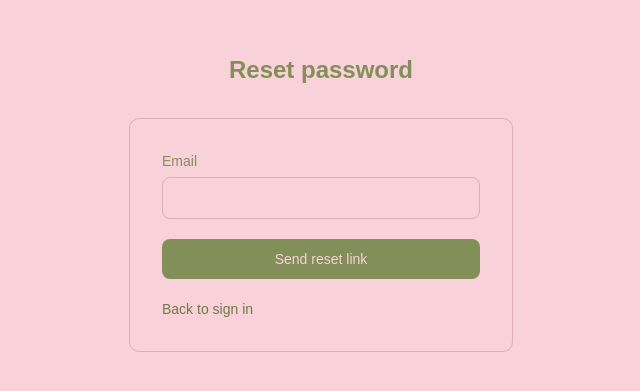
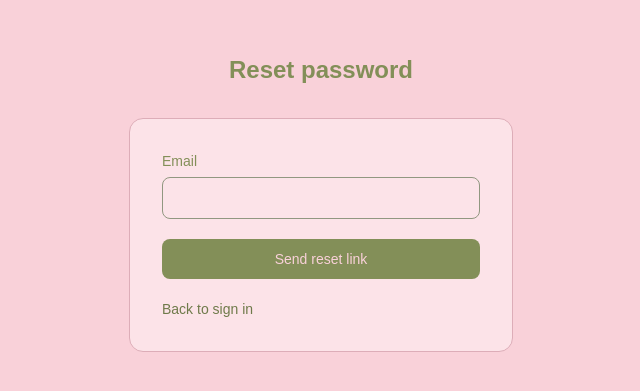
Before and after one commit to saintmarkgrotes/si-rebyu, a React (Vite) app: page /recover-password in a window 1280 px wide. Shown: the part 197-588 px from the top of the page, without its empty margins (319-959 px from the left). Built offline with nearby package versions, Linux system fonts and the light colour scheme; no server answers.

Commit message:
feat: theme cards modals and form fields

```diff
--- a/src/components/AddTaskModal.jsx
+++ b/src/components/AddTaskModal.jsx
@@ -48,7 +48,7 @@ const TaskForm = ({ onSubmit, onCancel }) => {
           placeholder="Anything you want to remember…"
           value={note}
           onChange={(e) => setNote(e.target.value)}
-          className="w-full resize-none rounded-md border border-line px-3 py-2.5 text-sm text-ink placeholder:text-muted-foreground focus:outline-none focus-visible:outline-2 focus-visible:outline-ink"
+          className="w-full resize-none rounded-md border border-input bg-card px-3 py-2.5 text-sm text-ink placeholder:text-muted-foreground focus:outline-none focus-visible:outline-2 focus-visible:outline-ring"
         />
       </div>
 
--- a/src/components/Card.jsx
+++ b/src/components/Card.jsx
@@ -1,8 +1,8 @@
-const elevatedClassName = 'shadow-[0_2px_4px_rgba(0,0,0,0.04),0_6px_16px_rgba(0,0,0,0.06)] transition-[translate,box-shadow] duration-200 ease-out hover:shadow-[0_4px_8px_rgba(0,0,0,0.06),0_14px_28px_rgba(0,0,0,0.12)] motion-safe:hover:-translate-y-1 dark:bg-subtle dark:shadow-[0_2px_4px_rgba(0,0,0,0.2),0_6px_16px_rgba(0,0,0,0.3)] dark:hover:shadow-[0_4px_8px_rgba(0,0,0,0.25),0_14px_28px_rgba(0,0,0,0.45)] motion-reduce:transition-none'
+const elevatedClassName = 'shadow-[0_2px_4px_rgba(46,52,39,0.03),0_6px_16px_rgba(46,52,39,0.05)] transition-[translate,box-shadow] duration-200 ease-out hover:shadow-[0_4px_8px_rgba(46,52,39,0.05),0_14px_28px_rgba(46,52,39,0.09)] motion-safe:hover:-translate-y-1 dark:shadow-[0_2px_4px_rgba(0,0,0,0.2),0_6px_16px_rgba(0,0,0,0.3)] dark:hover:shadow-[0_4px_8px_rgba(0,0,0,0.25),0_14px_28px_rgba(0,0,0,0.45)] motion-reduce:transition-none'
 
 const Card = ({ children, className = '', elevated = false }) => {
   return (
-    <div className={`rounded-lg border border-line bg-paper p-8 ${elevated ? elevatedClassName : ''} ${className}`}>
+    <div className={`rounded-xl border border-line bg-card p-8 ${elevated ? elevatedClassName : ''} ${className}`}>
       {children}
     </div>
   )
--- a/src/components/Input.jsx
+++ b/src/components/Input.jsx
@@ -8,9 +8,9 @@ const Input = ({ label, id, error, className = '', ...props }) => {
       )}
       <input
         id={id}
-        className={`w-full rounded-md border px-3 py-2.5 text-sm text-ink placeholder:text-muted-foreground
-          focus:outline-none focus-visible:outline-2 focus-visible:outline-ink
-          ${error ? 'border-danger' : 'border-line'} ${className}`}
+        className={`w-full rounded-md border bg-card px-3 py-2.5 text-sm text-ink placeholder:text-muted-foreground
+          focus:outline-none focus-visible:outline-2 focus-visible:outline-ring
+          ${error ? 'border-danger' : 'border-input'} ${className}`}
         {...props}
       />
       {error && <p className="text-sm text-danger">{error}</p>}
--- a/src/components/Modal.jsx
+++ b/src/components/Modal.jsx
@@ -69,7 +69,7 @@ const Modal = ({ open, onClose, title, size = 'md', children }) => {
         role="dialog"
         aria-modal="true"
         aria-label={title}
-        className={`max-h-[calc(100vh-2rem)] w-full overflow-y-auto rounded-lg border border-line bg-paper p-6 shadow-xl ${SIZES[size]}`}
+        className={`max-h-[calc(100vh-2rem)] w-full overflow-y-auto rounded-xl border border-line bg-card p-6 shadow-xl ${SIZES[size]}`}
       >
         <div className="flex items-start justify-between gap-4">
           <h2 className="text-lg font-semibold text-ink">{title}</h2>
```
